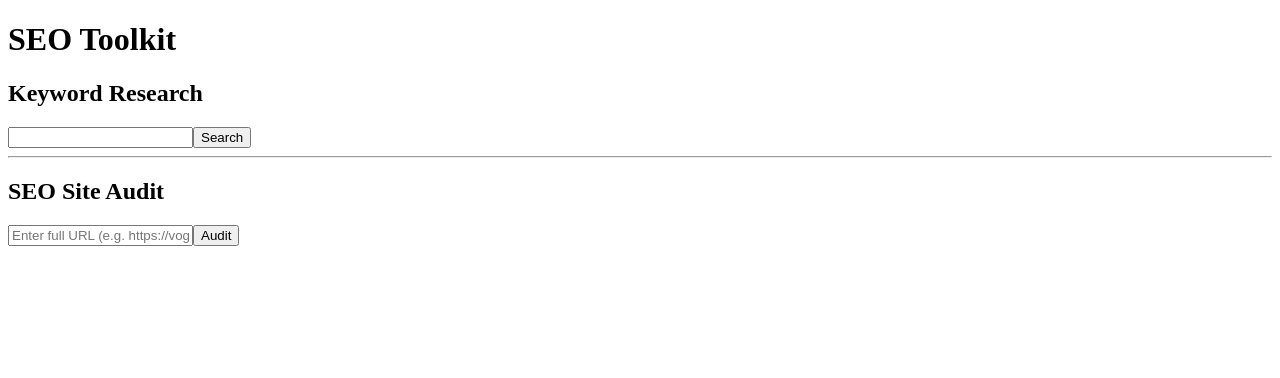
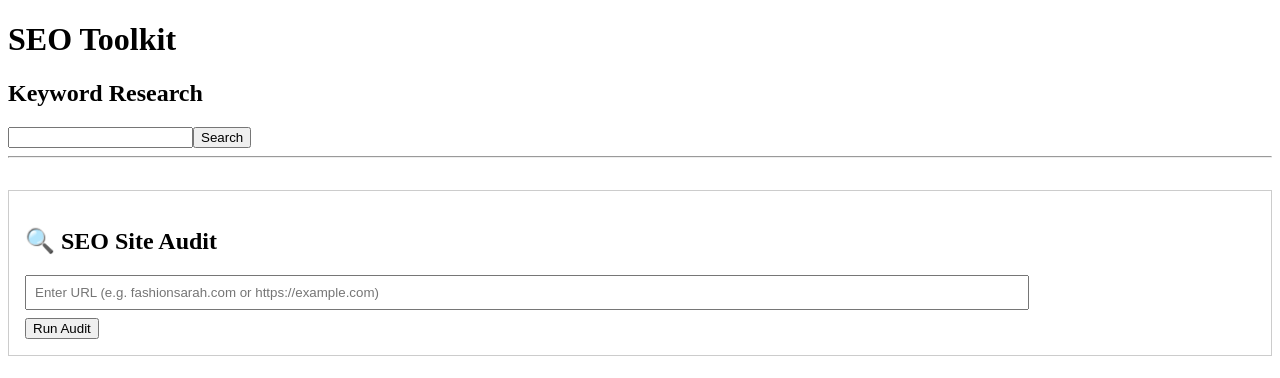
Before and after one commit to Fashionsarah/fashionsarah, a React (Create React App) app in the folder frontend-react/: page / in a window 1280 px wide. Shown: the top 378 px of the page. Built offline with nearby package versions, Linux system fonts and the light colour scheme.

Commit message:
Update AuditTool.jsx

```diff
--- a/frontend-react/src/components/AuditTool.jsx
+++ b/frontend-react/src/components/AuditTool.jsx
@@ -3,39 +3,50 @@ import React, { useState } from 'react';
 function AuditTool() {
   const [auditQuery, setAuditQuery] = useState('');
   const [results, setResults] = useState(null);
+  const [loading, setLoading] = useState(false);
 
   const handleAudit = async () => {
-    if (!auditQuery.startsWith('http://') && !auditQuery.startsWith('https://')) {
-      setResults({ error: true, message: 'Please include http:// or https:// in the URL.' });
-      return;
+    let url = auditQuery.trim();
+    if (!url.startsWith('http://') && !url.startsWith('https://')) {
+      url = 'https://' + url;
     }
 
+    setLoading(true);
+    setResults(null);
+
     try {
-      const response = await fetch(`/api/audit?url=${encodeURIComponent(auditQuery)}`);
+      const response = await fetch(`/api/audit?url=${encodeURIComponent(url)}`);
       const data = await response.json();
 
-      if (!response.ok) {
-        setResults({ error: true, message: data.message || 'Audit failed.' });
+      if (!response.ok || data.error) {
+        setResults({ error: true, message: data.message || 'Audit failed. Please try again.' });
       } else {
         setResults(data);
       }
     } catch (error) {
-      setResults({ error: true, message: error.message });
+      setResults({ error: true, message: 'Unexpected error: ' + error.message });
+    } finally {
+      setLoading(false);
     }
   };
 
   return (
-    <div>
-      <h2>SEO Site Audit</h2>
+    <div style={{ padding: '1rem', border: '1px solid #ccc', marginTop: '2rem' }}>
+      <h2>🔍 SEO Site Audit</h2>
       <input
         type="text"
         value={auditQuery}
         onChange={(e) => setAuditQuery(e.target.value)}
-        placeholder="Enter full URL (e.g. https://vogue.com)"
+        placeholder="Enter URL (e.g. fashionsarah.com or https://example.com)"
+        style={{ width: '80%', padding: '0.5rem', marginBottom: '0.5rem' }}
       />
-      <button onClick={handleAudit}>Audit</button>
+      <br />
+      <button onClick={handleAudit} disabled={loading}>
+        {loading ? 'Auditing...' : 'Run Audit'}
+      </button>
+
       {results && (
-        <pre>
+        <pre style={{ background: '#f9f9f9', padding: '1rem', marginTop: '1rem', maxHeight: '400px', overflowY: 'auto' }}>
           {results.error
             ? `❌ Error: ${results.message}`
             : JSON.stringify(results, null, 2)}
```
